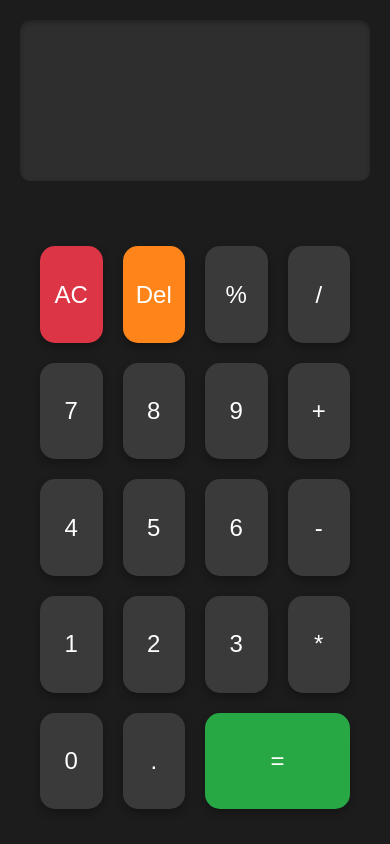
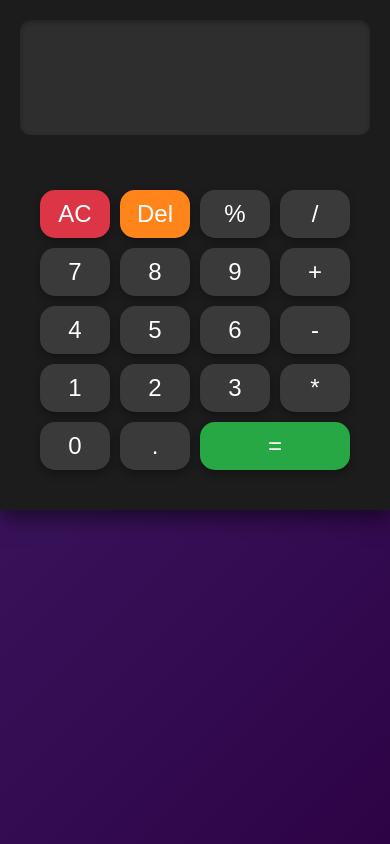
Before and after one commit to Jojo588/calculatorApp, a React (Create React App) app: page / in a window 390 px wide. Built offline with nearby package versions, Linux system fonts and the light colour scheme.

Commit message:
calculatorApp

```diff
--- a/src/App.css
+++ b/src/App.css
@@ -4,10 +4,13 @@
   box-sizing: border-box;
 }
 
+html, body {
+  height: 100%;
+}
+
 body {
   background: linear-gradient(135deg, #3e1e68, #2e0346);
   font-family: 'Segoe UI', Tahoma, Geneva, Verdana, sans-serif;
-  height: 100vh;
 }
 
 .container {
@@ -76,36 +79,62 @@ body {
   background-color: #ff851b !important;
 }
 
-/* Responsive Styling */
+/* Responsive Styling: tablets */
 @media (min-width: 600px) and (max-width: 900px) {
   .container {
     width: 70%;
   }
+
   .textSection {
     font-size: 2.5rem;
   }
+
   .buttons input {
     font-size: 2rem;
   }
 }
 
-@media (max-width: 600px) {
+/* Mobile: portrait and landscape merged */
+@media (max-width: 767px) {
   .container {
+    position: relative;
     top: 0;
     left: 0;
     transform: none;
-    height: 100vh;
     width: 100vw;
+    height: 100%;
     border-radius: 0;
   }
-  .textSection{
-    font-size: 4rem;
-    padding: 40px 20px;
+
+  .textSection {
+    font-size: 3rem;
+    padding: 30px 20px;
   }
-  .buttons{
-    margin-top: 13%;
+
+  .buttons {
+    margin-top: 10%;
+    gap: 10px;
   }
-  /* .buttons input{
-    font-size: 2.5rem;
-  } */
+
+  .buttons input {
+    font-size: 1.5rem;
+    padding: 10px;
+  }
 }
+
+/* Fine-tuning for touch devices in landscape */
+@media (max-width: 767px) and (orientation: landscape) and (hover: none) and (pointer: coarse) {
+  .textSection {
+    font-size: 2rem;
+    padding: 20px 15px;
+  }
+
+  .buttons input {
+    font-size: 1.2rem;
+    padding: 8px;
+  }
+
+  .buttons {
+    gap: 8px;
+  }
+}
```
Also changed, not shown: 6 other files (tests, documents, lock files or other folders).
